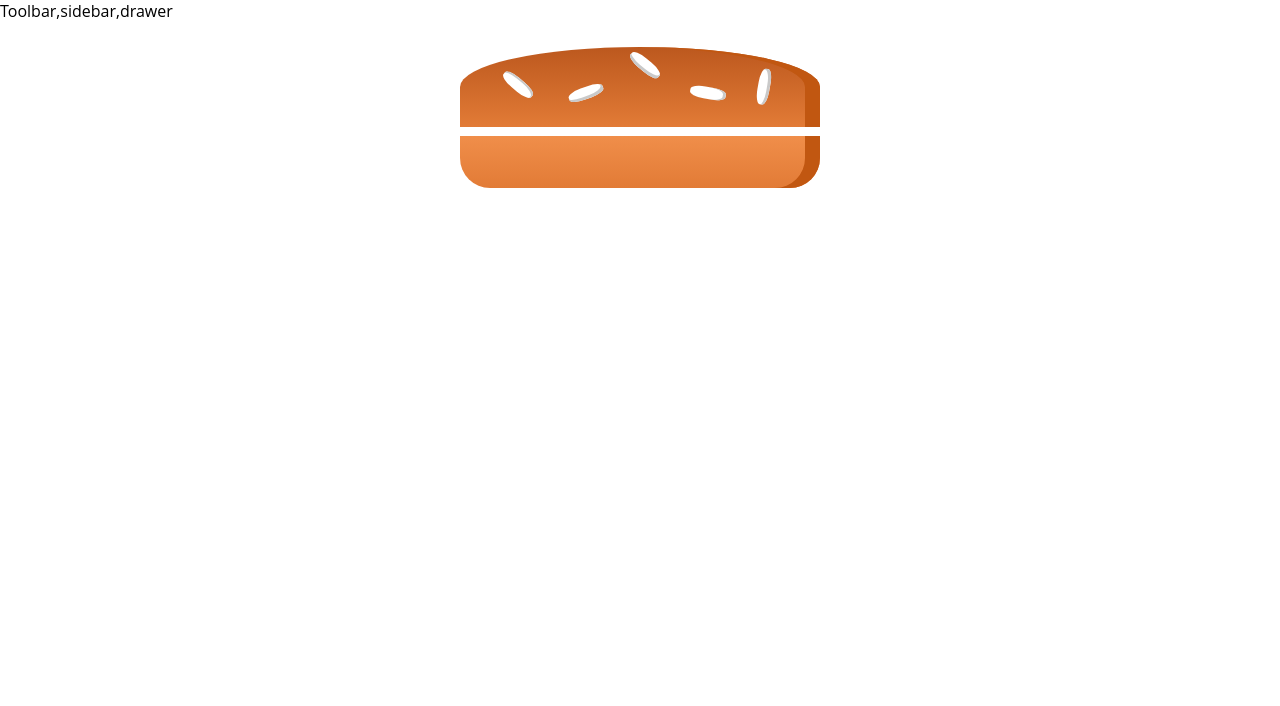
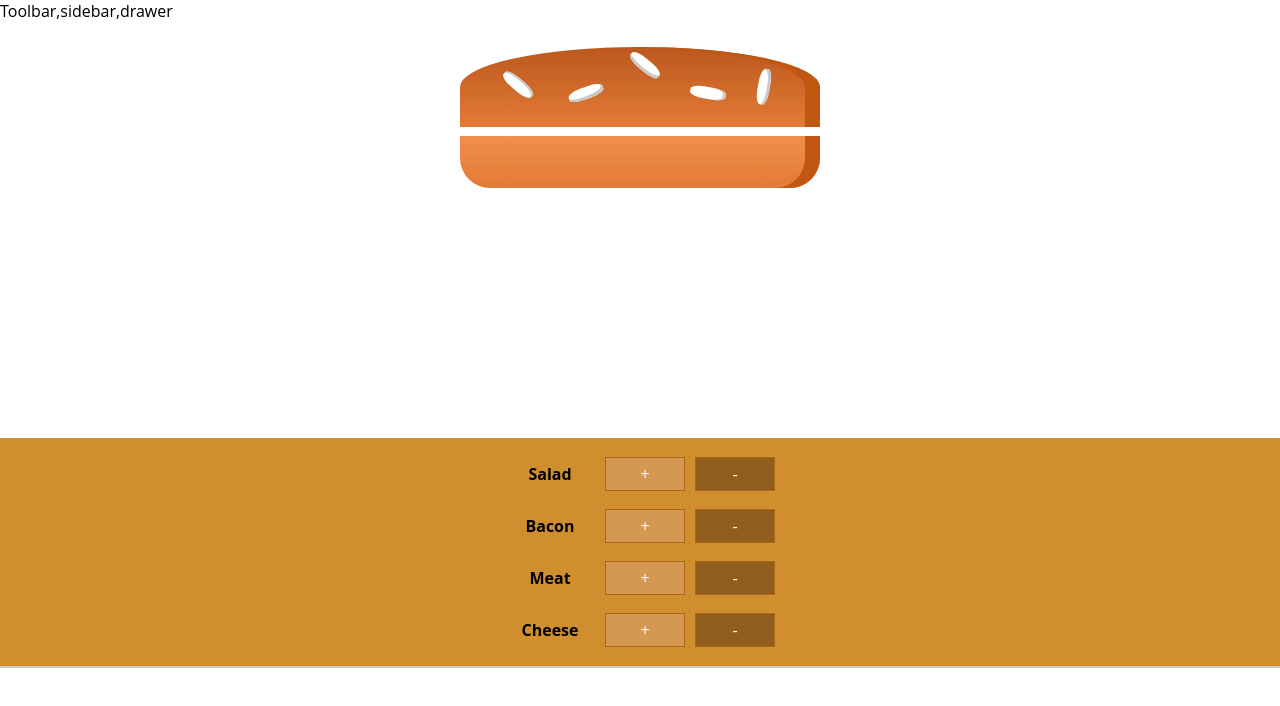
Before and after one commit to AnkitCloudDev/Burger-Builder-React.js-, a React app: page / in a window 1280 px wide. Shown: the top 706 px of the page. Built offline with nearby package versions, Linux system fonts and the light colour scheme.

Commit message:
Added Basic Layout to Burger Controls

```diff
--- /dev/null
+++ b/src/components/Burger/BuildControls/BuildControl/BuildControl.css
@@ -0,0 +1,56 @@
+.BuildControl {
+    display: flex;
+    justify-content: center;
+    align-items: center;
+    margin: 5px 0;
+}
+
+.BuildControl button {
+    display: block;
+    font: inherit;
+    padding: 5px;
+    margin: 0 5px;
+    width: 80px;
+    border: 1px solid #AA6817;
+    cursor: pointer;
+    outline: none;
+}
+
+.BuildControl button:disabled {
+    background-color: #AC9980;
+    border: 1px solid #7E7365;
+    color: #ccc;
+    cursor: default;
+}
+
+.BuildControl button:hover:disabled {
+    background-color: #AC9980;
+    color: #ccc;
+    cursor: not-allowed;
+}
+
+.Label {
+    padding: 10px;
+    font-weight: bold;
+    width: 80px;
+}
+
+.BuildControl .Less {
+    background-color: #D39952;
+    color: white;
+}
+
+.BuildControl .More {
+    background-color: #8F5E1E;
+    color: white;
+}
+
+.BuildControl .Less:hover, .BuildControl .Less:active {
+    background-color: #DAA972;
+    color: white;
+}
+
+.BuildControl .More:hover,.BuildControl .More:active {
+    background-color: #99703F;
+    color: white;
+}
--- /dev/null
+++ b/src/components/Burger/BuildControls/BuildControl/BuildControl.js
@@ -0,0 +1,11 @@
+import React from 'react'
+import classes from './BuildControl.css'
+const buildControl = (props) => (
+    <div className = {classes.BuildControl} >
+        <div className = {classes.Label} >{props.label}</div>
+        <button className = {classes.Less} >+</button>
+        <button className = {classes.More}>-</button>
+    </div>
+);
+
+export default buildControl;
--- /dev/null
+++ b/src/components/Burger/BuildControls/BuildControls.css
@@ -0,0 +1,10 @@
+.BuildControls {
+    width: 100%;
+    background-color: #cf8f2e;
+    display: flex;
+    flex-flow: column;
+    text-align: center;
+    box-shadow: 0 2px 1px #ccc;
+    margin: auto;
+    padding: 10px 0;
+}
--- a/src/components/Burger/BuildControls/BuildControls.js
+++ b/src/components/Burger/BuildControls/BuildControls.js
@@ -1,5 +1,20 @@
-import React from 'react'
+import React from 'react';
+import classes from './BuildControls.css';
+import BuildControl from './BuildControl/BuildControl';
+const controls = [
+    {label: 'Salad', type: 'salad'},
+    {label: 'Bacon', type: 'bacon'},
+    {label: 'Meat', type: 'meat'},
+    {label: 'Cheese', type: 'cheese'},
 
-const buildControls = (props) => ();
+];
+const buildControls = (props) => (
+    <div className = {classes.BuildControls}>
+        {controls.map( ctrl => (
+            <BuildControl key = {ctrl.label} label = {ctrl.label} ></BuildControl>
+        ))}
+
+    </div>
+);
 
 export default buildControls;
--- a/src/containers/BurgerBuilder/BurgerBuilder.js
+++ b/src/containers/BurgerBuilder/BurgerBuilder.js
@@ -1,6 +1,7 @@
 import React, { Component } from 'react'
 import Auxiliary from '../../components/Auxiliary/Auxiliary';
 import Burger from '../../components/Burger/Burger';
+import BuildControls from '../../components/Burger/BuildControls/BuildControls';
 class BurgerBuilder extends Component{
 
     state = {
@@ -15,6 +16,7 @@
         return (
       <Auxiliary>
           <Burger ingredients = {this.state.ingredients} ></Burger>
+          <BuildControls/>
       </Auxiliary>
         );
 
```
